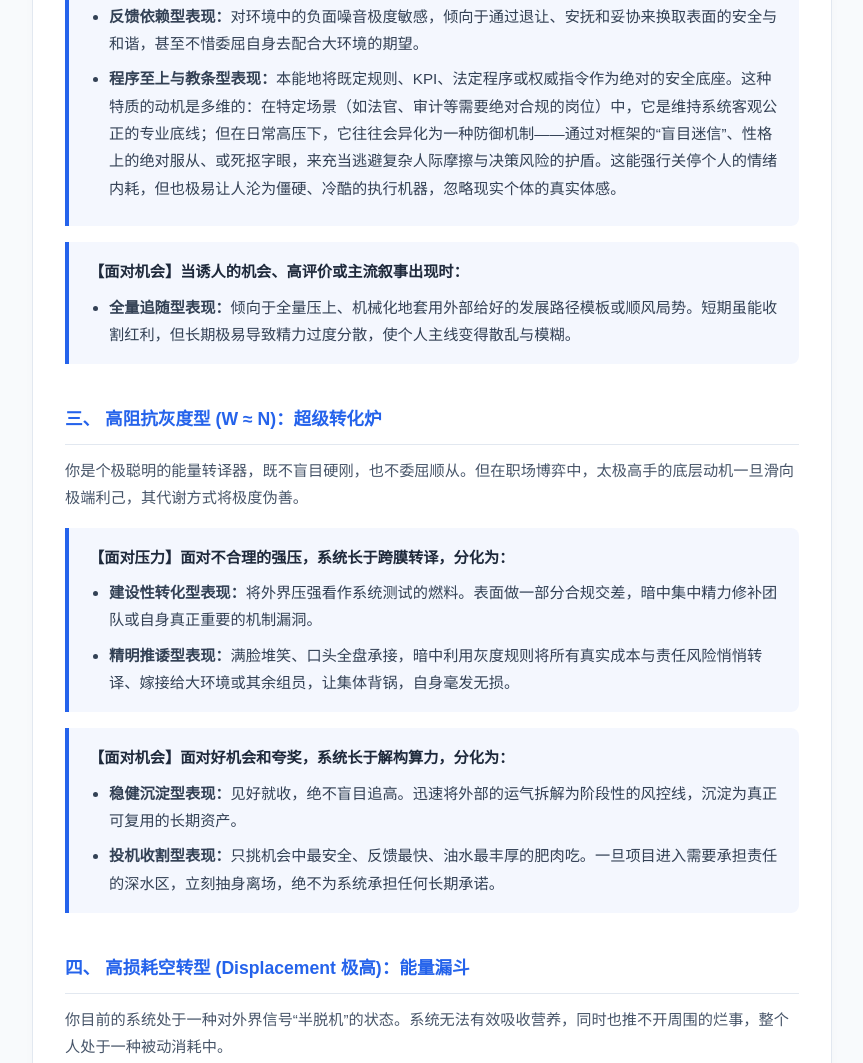
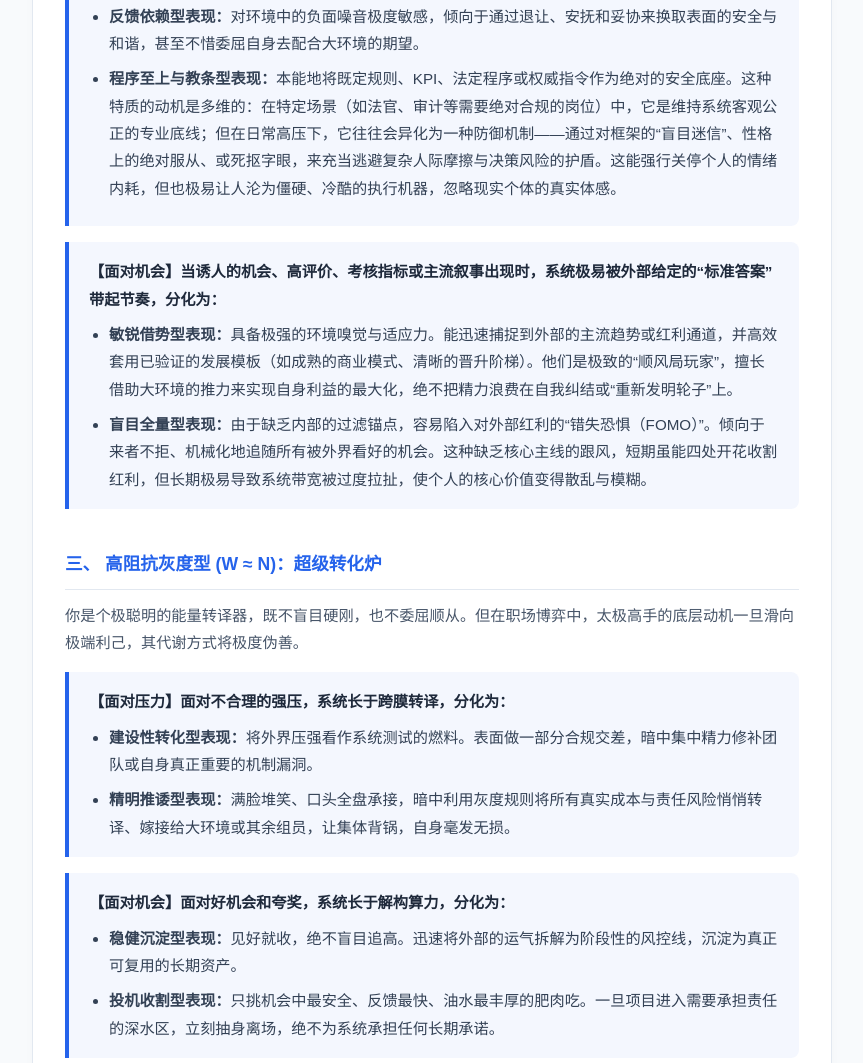
Before and after one commit to lan597139-art/landuoduo--test, a website: page encyclopedia.html in a window 1280 px wide. Shown: the part 7652-8715 px from the top of the page, without its empty margins (328-1191 px from the left). Drawn offline with Linux system fonts and the light colour scheme.

Commit message:
Update encyclopedia.html

```diff
--- a/encyclopedia.html
+++ b/encyclopedia.html
@@ -372,10 +372,11 @@
                               <li style="margin-bottom: 8px;"><strong>程序至上与教条型表现：</strong>本能地将既定规则、KPI、法定程序或权威指令作为绝对的安全底座。这种特质的动机是多维的：在特定场景（如法官、审计等需要绝对合规的岗位）中，它是维持系统客观公正的专业底线；但在日常高压下，它往往会异化为一种防御机制——通过对框架的“盲目迷信”、性格上的绝对服从、或死抠字眼，来充当逃避复杂人际摩擦与决策风险的护盾。这能强行关停个人的情绪内耗，但也极易让人沦为僵硬、冷酷的执行机器，忽略现实个体的真实体感。</li>
                             </ul>
                         </div>
-                        <div class="highlight-box">
-                            <strong>【面对机会】当诱人的机会、高评价或主流叙事出现时：</strong>
+                     <div class="highlight-box">
+                            <strong>【面对机会】当诱人的机会、高评价、考核指标或主流叙事出现时，系统极易被外部给定的“标准答案”带起节奏，分化为：</strong>
                             <ul style="margin-top: 8px; margin-left: 20px; color: #334155;">
-                                <li><strong>全量追随型表现：</strong>倾向于全量压上、机械化地套用外部给好的发展路径模板或顺风局势。短期虽能收割红利，但长期极易导致精力过度分散，使个人主线变得散乱与模糊。</li>
+                                <li style="margin-bottom: 8px;"><strong>敏锐借势型表现：</strong>具备极强的环境嗅觉与适应力。能迅速捕捉到外部的主流趋势或红利通道，并高效套用已验证的发展模板（如成熟的商业模式、清晰的晋升阶梯）。他们是极致的“顺风局玩家”，擅长借助大环境的推力来实现自身利益的最大化，绝不把精力浪费在自我纠结或“重新发明轮子”上。</li>
+                                <li><strong>盲目全量型表现：</strong>由于缺乏内部的过滤锚点，容易陷入对外部红利的“错失恐惧（FOMO）”。倾向于来者不拒、机械化地追随所有被外界看好的机会。这种缺乏核心主线的跟风，短期虽能四处开花收割红利，但长期极易导致系统带宽被过度拉扯，使个人的核心价值变得散乱与模糊。</li>
                             </ul>
                         </div>
 
```
